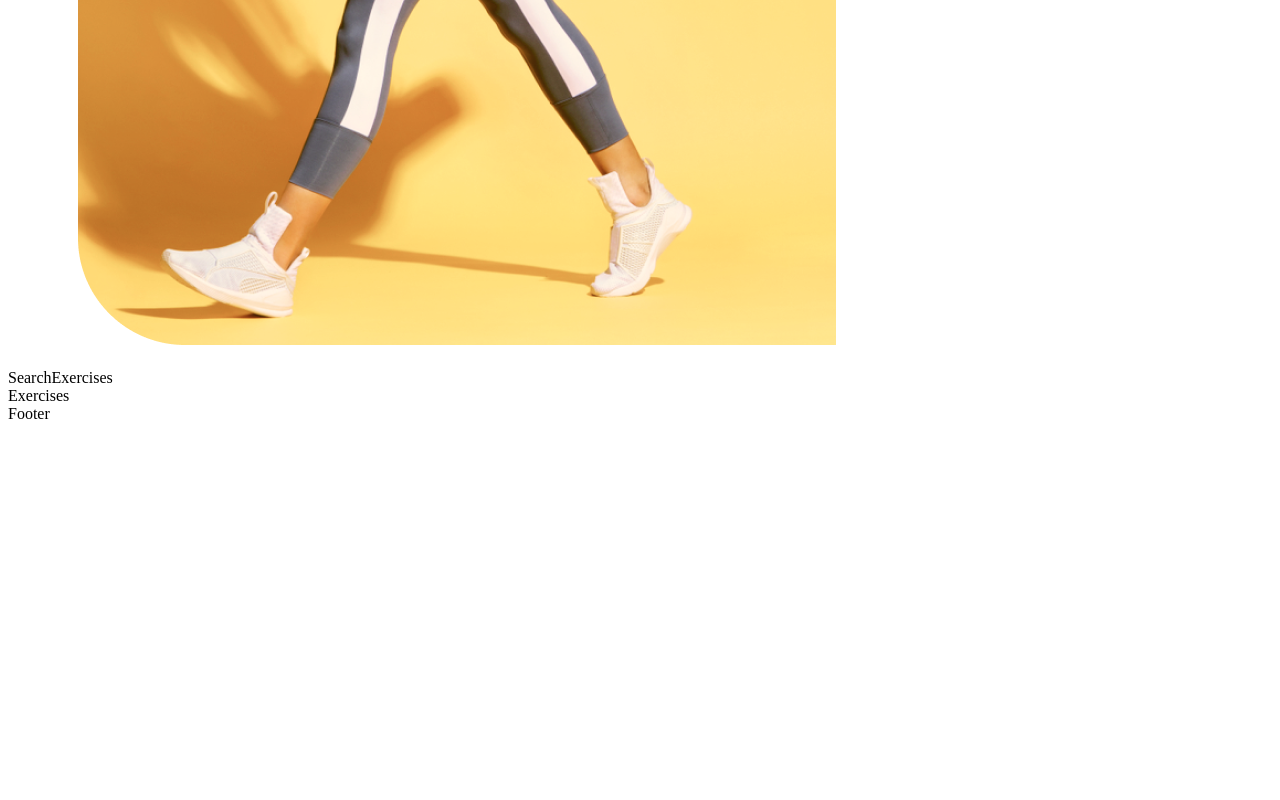
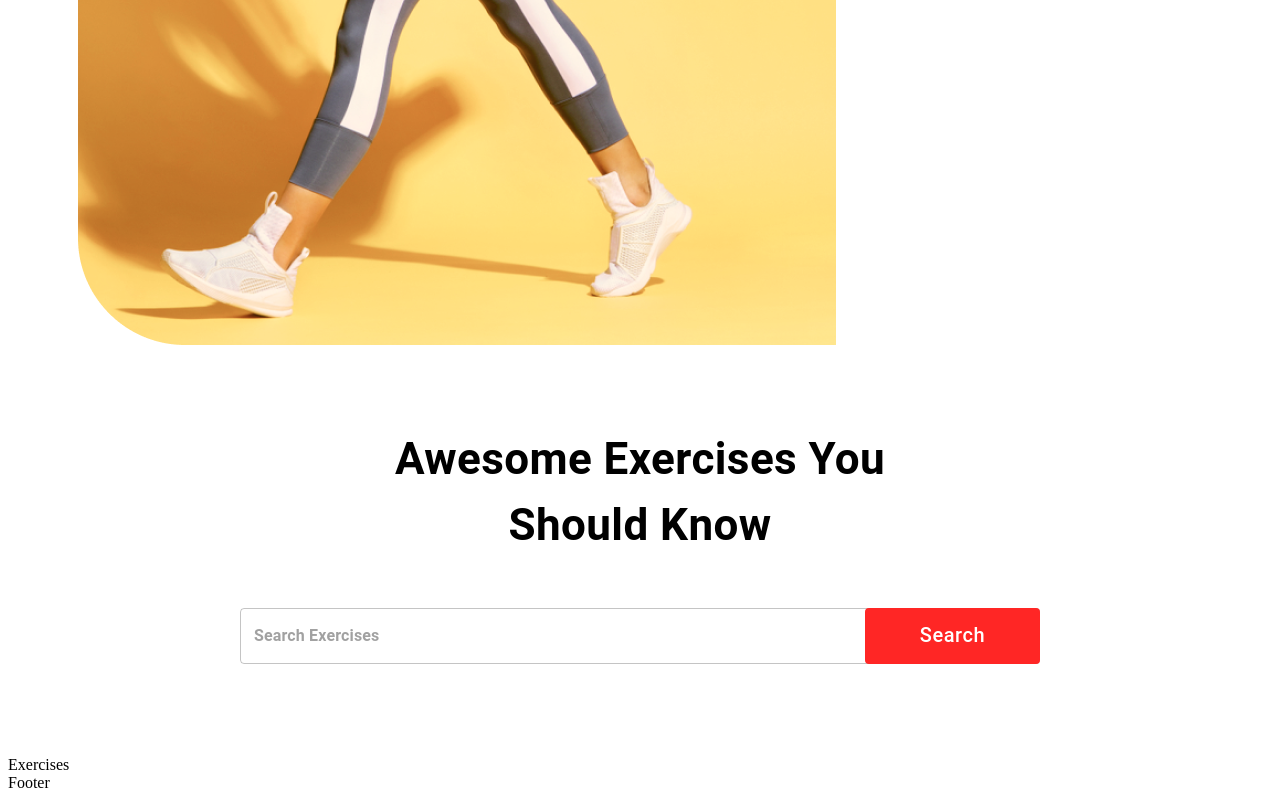
Before and after one commit to Daniel180402/gym_world, a React (Create React App) app: page / in a window 1280 px wide. Shown: the part 1596-2396 px from the top of the page. Before the commit the page ends 2027 px from the top, so only its background shows below. Built offline with nearby package versions, Linux system fonts and the light colour scheme.

Commit message:
Added added basic setup for APIs

```diff
--- a/src/componets/HeroBanner.js
+++ b/src/componets/HeroBanner.js
@@ -38,7 +38,7 @@
             >
                 Exercise
             </Typography>
-            <img src={HeroBannerImage} alt="banner" className="hero-banner-img" />
+            <img src={HeroBannerImage} alt="hero-banner" className="hero-banner-img" />
         </Box>
     )
 }
--- a/src/componets/SearchExercises.js
+++ b/src/componets/SearchExercises.js
@@ -1,8 +1,60 @@
-import React from 'react'
+import React, { useEffect, useState } from 'react';
+import { Box, Button, Stack, TextField, Typography } from '@mui/material';
+
+import { exerciseOptions, fetchData } from '../utils/fetchData';
 
 const SearchExercises = () => {
+  const [search, setSearch] = useState('')
+
+  const handleSearch = async () => {
+    if(search) {
+      const exercisesData = await fetchData('https://exercisedb.p.rapidapi.com/exercises', exerciseOptions);
+
+      console.log(exercisesData);
+    }
+  }
+
   return (
-    <div>SearchExercises</div>
+    <Stack alignItems="center" mt="37px" justifyContent="center" p="20px">
+      <Typography fontWeight={700} sx={{ fontSize: { lg: '44px', xs: '30px' }}} mb="50px" textAlign="center">
+        Awesome Exercises You <br />
+        Should Know
+      </Typography>
+      <Box position="relative" mb="72px">
+        <TextField
+          sx={{
+            input: {
+              fontWeight: '700',
+              border: 'none',
+              borderRadius: '4px'
+            },
+            width: { lg: '800px', xs: '350px'},
+            backgroundColor: '#fff',
+            borderRadius: '40px'
+          }}
+          height="76px"
+          value={search}
+          onChange={(e) => setSearch(e.target.value.toLowerCase())}
+          placeholder="Search Exercises"
+          type="text"
+        />
+        <Button className="search-btn"
+          sx={{
+            bgcolor: '#FF2625',
+            color: '#fff',
+            textTransform: 'none',
+            width: { lg: '175px', xs: '80px' },
+            fontSize: { lg: '20px', xs: '14px' },
+            height: '56px',
+            position: "absolute",
+            right: '0'
+          }}
+          onClick={handleSearch}
+        >
+          Search
+        </Button>
+      </Box>
+    </Stack>
   )
 }
 
--- /dev/null
+++ b/src/utils/fetchData.js
@@ -0,0 +1,14 @@
+export const exerciseOptions = {
+    method: 'GET',
+    headers: {
+        'X-RapidAPI-Key': process.env.REACT_APP_RAPID_API_KEY,
+        'X-RapidAPI-Host': 'exercisedb.p.rapidapi.com'
+    }
+};
+
+export const fetchData = async (url, options) => {
+    const response = await fetch(url, options);
+    const data = await response.json();
+
+    return data;
+}
```
Also changed, not shown: 1 other file (tests, documents, lock files or other folders).
